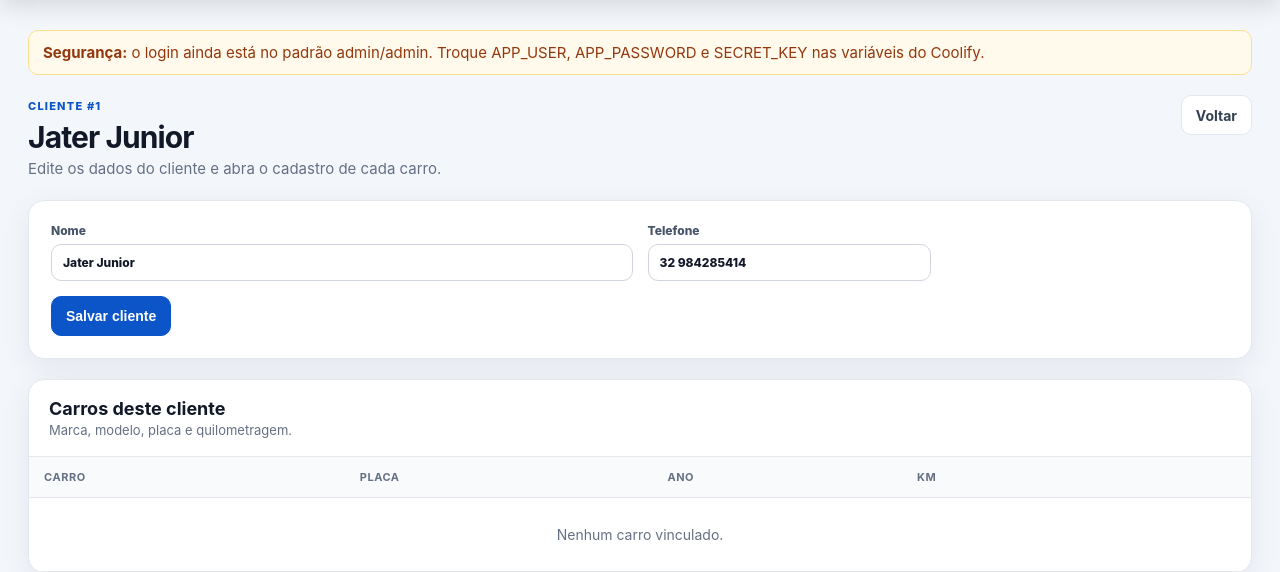
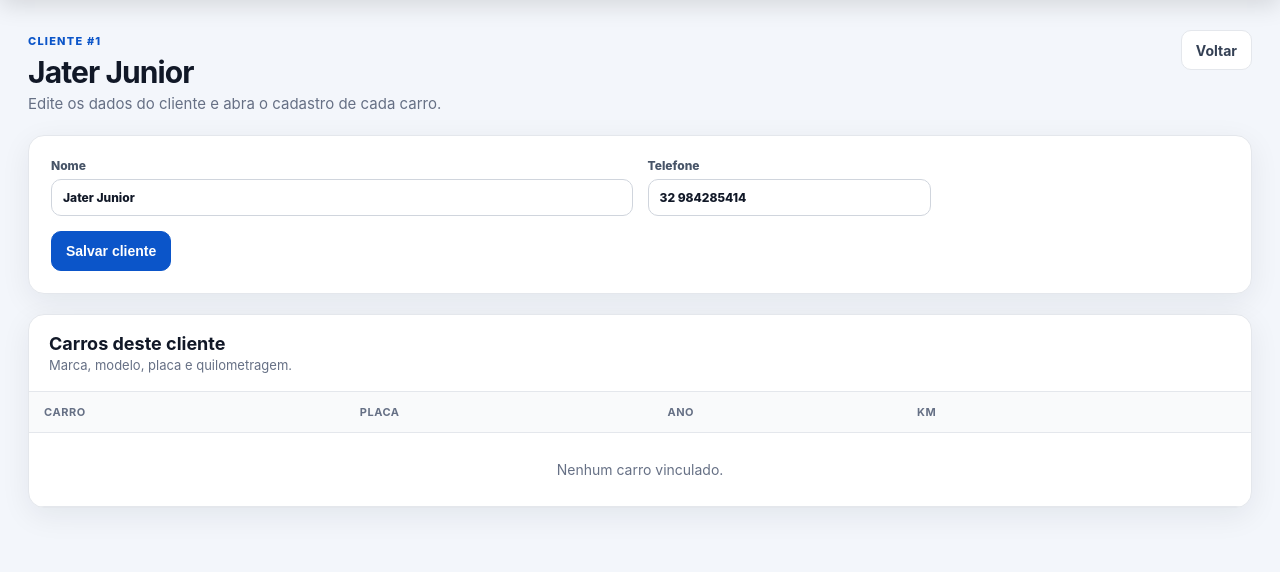
Before and after one commit to sketchJayJay/Mec-nica-do-Jairo, a Flask app: page /clientes/1/editar in a window 1280 px wide. Shown: the part 72-644 px from the top of the page. Run offline with Flask 3, Linux system fonts and the light colour scheme; a user stored in the database is signed in; data comes from the database, SQL or seed files in the repository; some libraries are stand-ins or nearby versions.

Commit message:
Add files via upload

```diff
--- a/templates/base.html
+++ b/templates/base.html
@@ -32,7 +32,6 @@
 
   <main class="page {% if not session.get('logged_in') %}page-login{% endif %}">
     {% if session.get('logged_in') and AUTH_DEFAULT %}
-      <div class="alert warning security-warning"><strong>Segurança:</strong> o login ainda está no padrão admin/admin. Troque APP_USER, APP_PASSWORD e SECRET_KEY nas variáveis do Coolify.</div>
     {% endif %}
 
     {% with messages = get_flashed_messages(with_categories=true) %}
```
